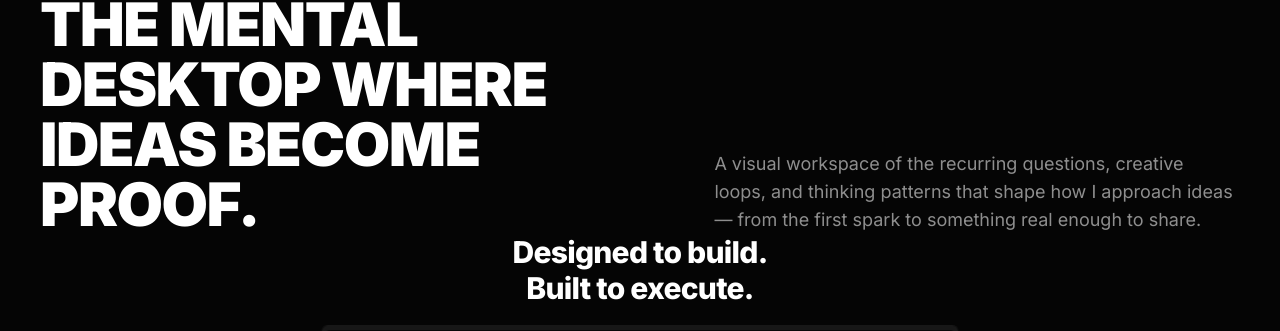
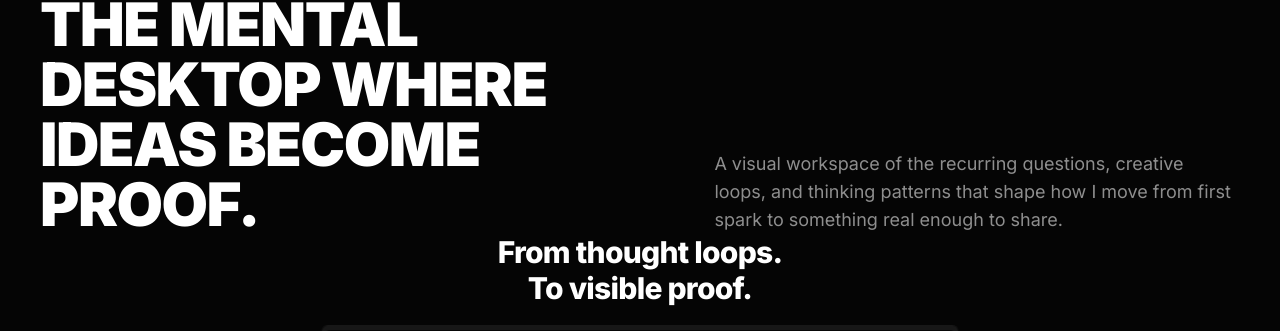
Before and after one commit to batmanvigilante7/hemanthsai, a React (Vite) app: page / in a window 1280 px wide. Shown: the part 4276-4607 px from the top of the page. Built offline with nearby package versions, Linux system fonts and the light colour scheme.

Commit message:
Refine ThoughtWorkspace description and MacBook title copy

```diff
--- a/src/components/ThoughtWorkspace.tsx
+++ b/src/components/ThoughtWorkspace.tsx
@@ -172,9 +172,7 @@ export function ThoughtWorkspace() {
           </div>
           <div>
             <p className="max-w-xl text-base leading-7 text-white/55 md:text-lg">
-              A visual workspace of the recurring questions, creative loops, and thinking
-              patterns that shape how I approach ideas — from the first spark to something
-              real enough to share.
+              A visual workspace of the recurring questions, creative loops, and thinking patterns that shape how I move from first spark to something real enough to share.
             </p>
           </div>
         </div>
@@ -184,8 +182,8 @@ export function ThoughtWorkspace() {
           <MacbookScroll
             sectionMode
             title={
-              <span className="text-white text-3xl font-extrabold tracking-tight">
-                Designed to build. <br /> Built to execute.
+              <span className="text-white text-2xl md:text-3xl font-extrabold tracking-tight leading-tight">
+                From thought loops. <br /> To visible proof.
               </span>
             }
             src={getAssetUrl("thought-workspace-scene.webp")}
```
